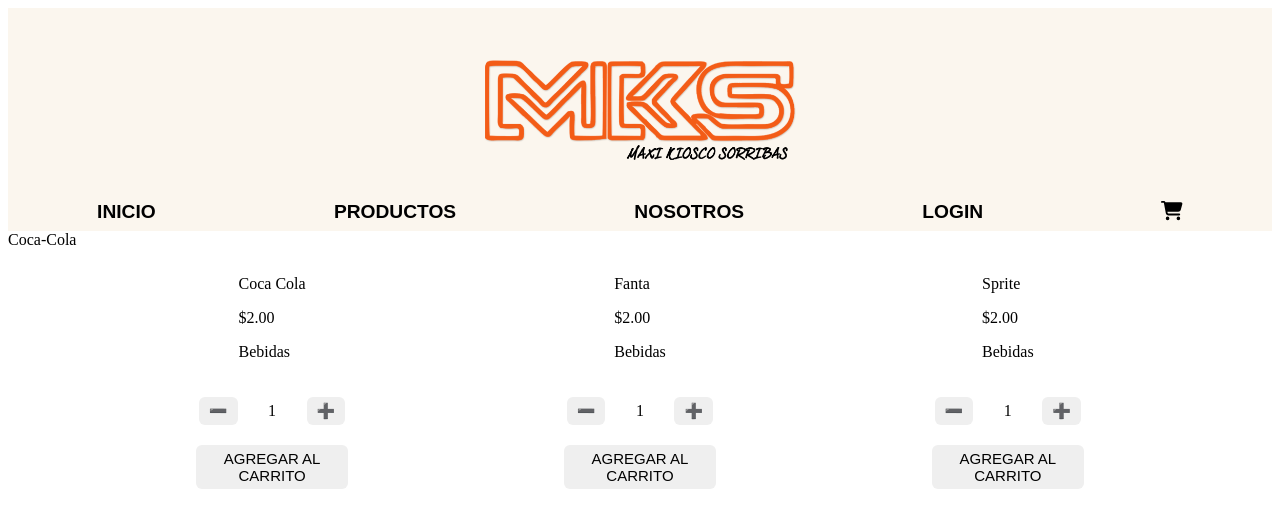
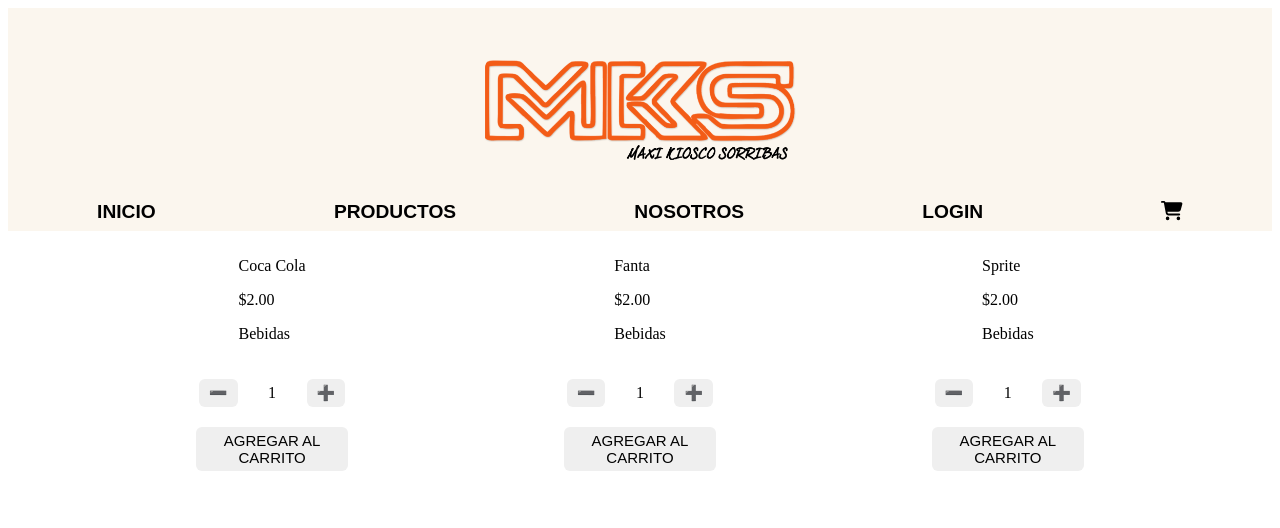
Before and after one commit to FacundoTissera/e-commerce-tissera, a React (Create React App) app: page / in a window 1280 px wide. Shown: the top 528 px of the page. Built offline with nearby package versions, Linux system fonts and the light colour scheme.

Commit message:
creacion de contador de productos y estilos

```diff
--- a/src/components/ItemCount.js
+++ b/src/components/ItemCount.js
@@ -34,6 +34,7 @@
 
     return (
         <>
+
         <div className='container-btns'>
             {
                 productos.map((producto, i) => {
--- a/src/components/ItemListContainer.js
+++ b/src/components/ItemListContainer.js
@@ -25,13 +25,13 @@
 
   }
 ]
-function ItemListContainer({ producto  }) {
+function ItemListContainer({titulo}) {
 
     // creacion de contador
 
   return (
     <div>
-      {producto}
+      {/* <h1 >{titulo}</h1> */}
       <ItemCount productos={productos} stock={10} inicial={1} />
     </div>
 
--- a/src/components/Main.js
+++ b/src/components/Main.js
@@ -4,7 +4,7 @@
 function Main() {
     return (
         <>
-            <ItemListContainer producto="Coca-Cola" />
+            <ItemListContainer titulo={'NUESTROS PRODUCTOS'} />
 
         </>
     )
```
